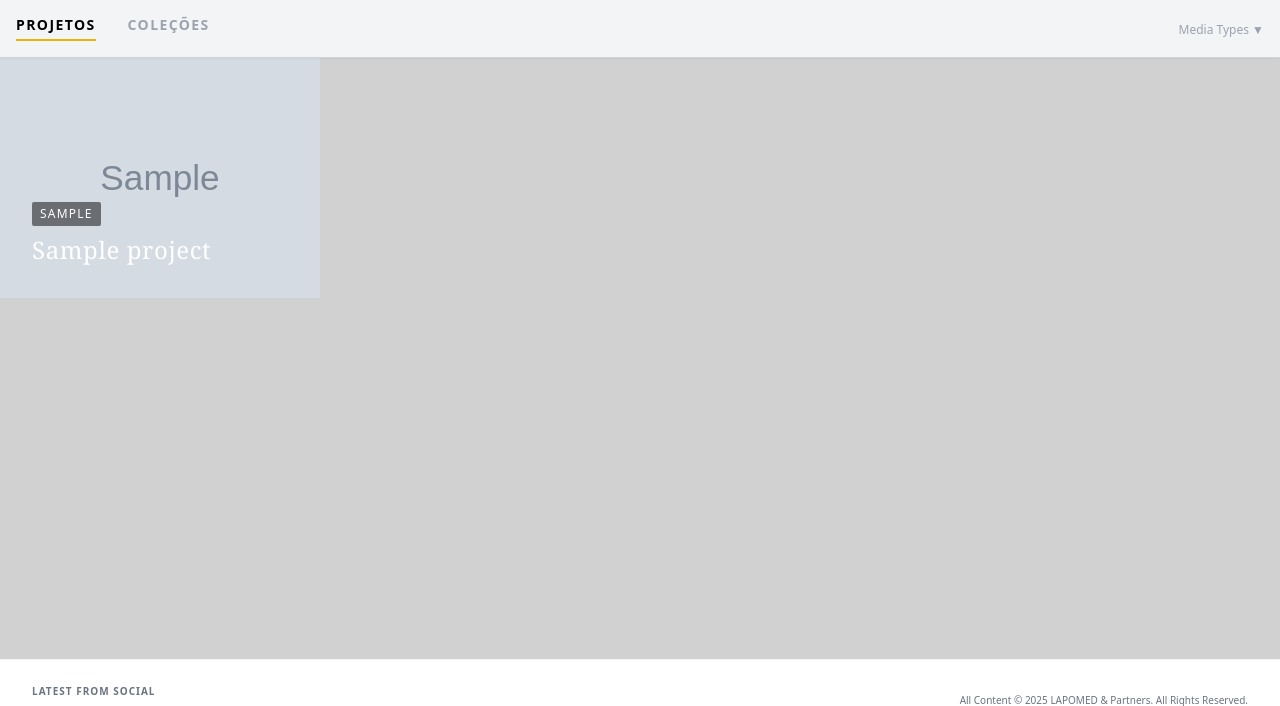
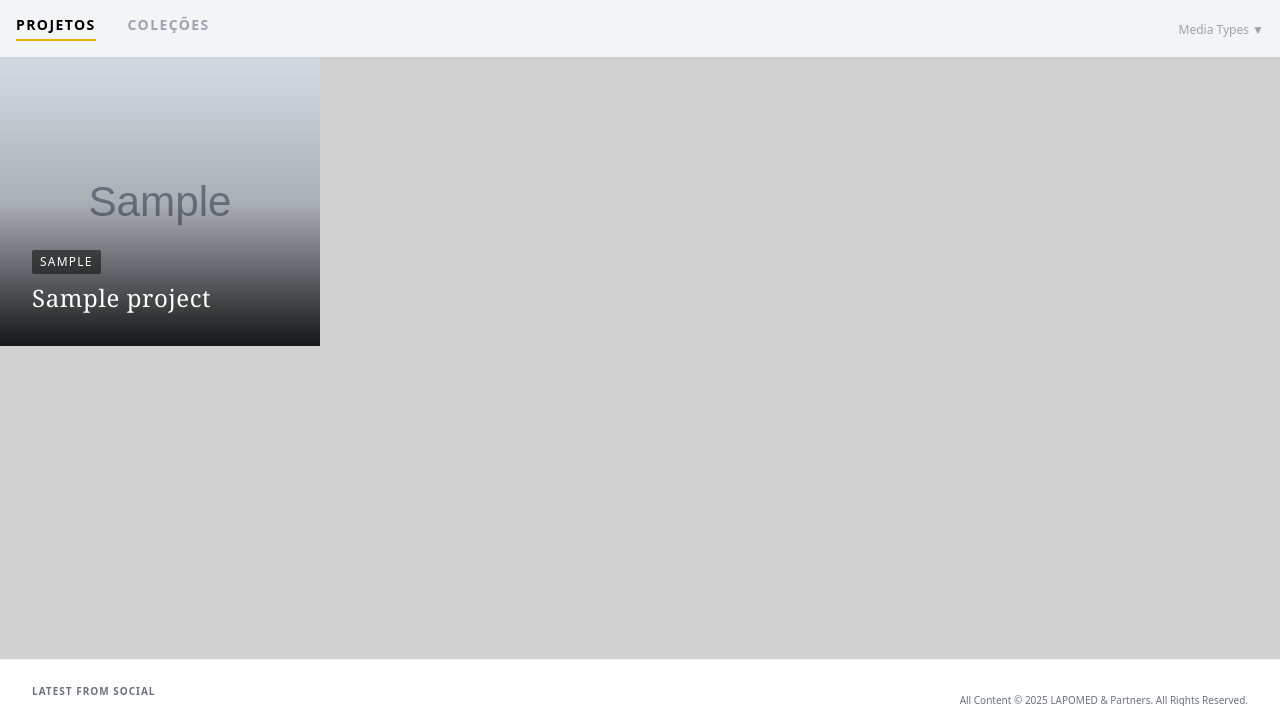
Before and after one commit to lapomed/site-galeria, a Django app: page /projetos/ in a window 1280 px wide. Shown: the part 37-743 px from the top of the page. Run offline with Django 5.2, Linux system fonts and the light colour scheme; tables that the repository leaves empty hold one stand-in row (values such as "Sample post"); grey boxes marked "Sample" are stand-in pictures; some libraries are stand-ins or nearby versions.

Commit message:
fix(ui): Ajustes finais de modal e grid de projetos.
- Redução do tamanho da modal para 60vh (50-60% da tela).
- Correção do grid de projetos para layout tradicional com altura fixa.
- Adição de regras CSS para forçar wrapper Sketchfab a preencher 100% da modal.

```diff
--- a/core/templates/core/project_list.html
+++ b/core/templates/core/project_list.html
@@ -41,20 +41,20 @@
     <!-- TAB: SITES (Existing Grid) -->
     <div id="tab-sites" class="block">
       <div
-        class="columns-1 md:columns-2 lg:columns-3 xl:columns-4 gap-0 space-y-0"
+        class="grid grid-cols-1 md:grid-cols-2 lg:grid-cols-3 xl:grid-cols-4 gap-0"
       >
         {% for project in projects %}
         <a
           href="{% url 'project_detail' project.slug %}"
-          class="relative group block break-inside-avoid bg-[#0b0b0b] overflow-hidden"
+          class="relative group block overflow-hidden h-72 bg-[#0b0b0b]"
         >
           <img
             src="{{ project.cover_image.url }}"
             alt="{{ project.title }}"
-            class="w-full h-auto transition-transform duration-500 group-hover:scale-110"
+            class="w-full h-full object-cover transition-transform duration-500 group-hover:scale-110"
           />
           <div
-            class="absolute inset-0 bg-linear-to-t from-black/90 via-black/20 to-transparent"
+            class="absolute inset-0 bg-gradient-to-t from-black/90 via-black/20 to-transparent"
           ></div>
           <div class="absolute bottom-0 left-0 p-8 w-full">
             <span
@@ -67,7 +67,7 @@
           </div>
         </a>
         {% empty %}
-        <div class="py-20 text-center w-full">
+        <div class="col-span-full py-20 text-center">
           <p class="text-gray-500 font-serif">Nenhum projeto cadastrado.</p>
         </div>
         {% endfor %}
```
Also changed, not shown: core/templates/core/project_detail.html (+5 -5 lines).
